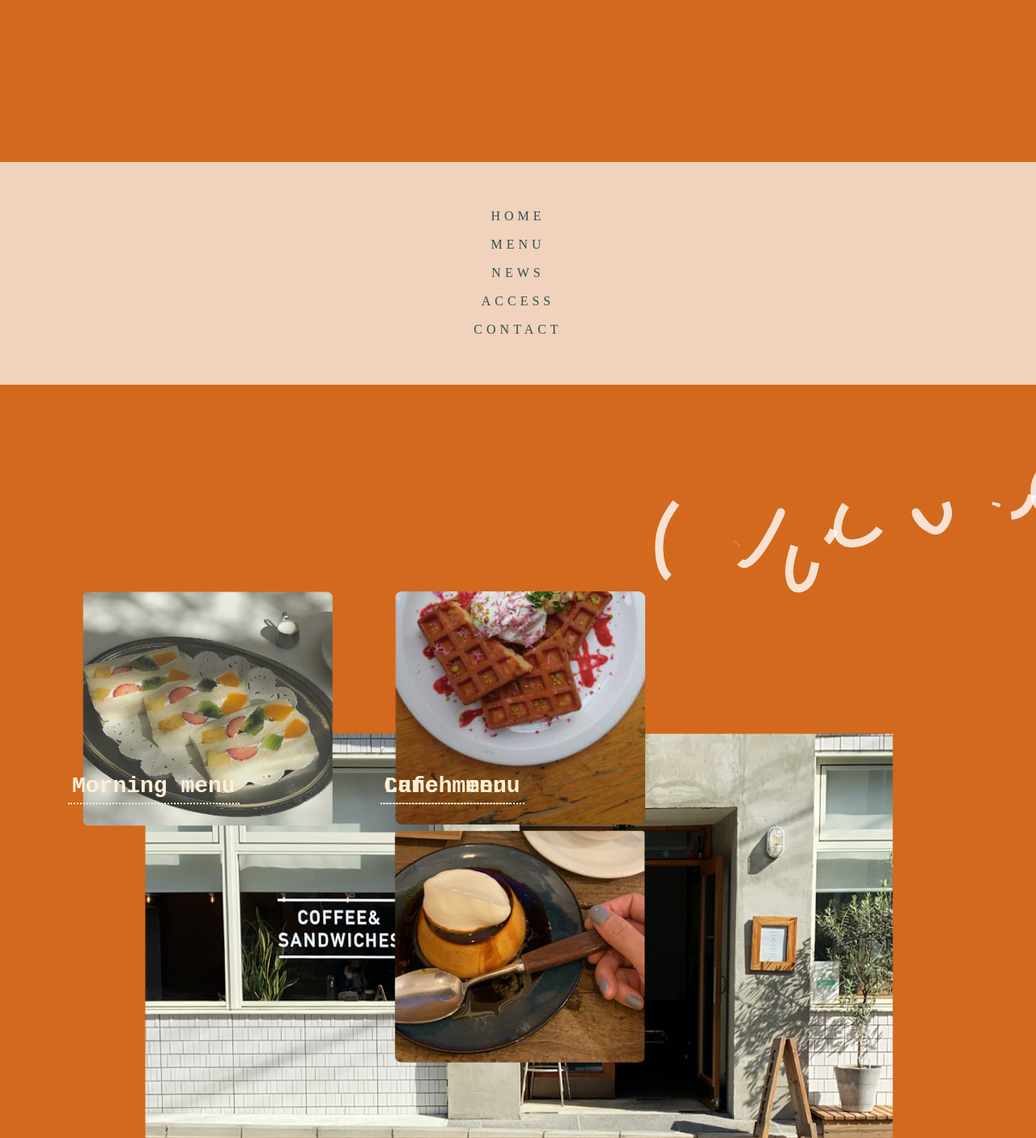
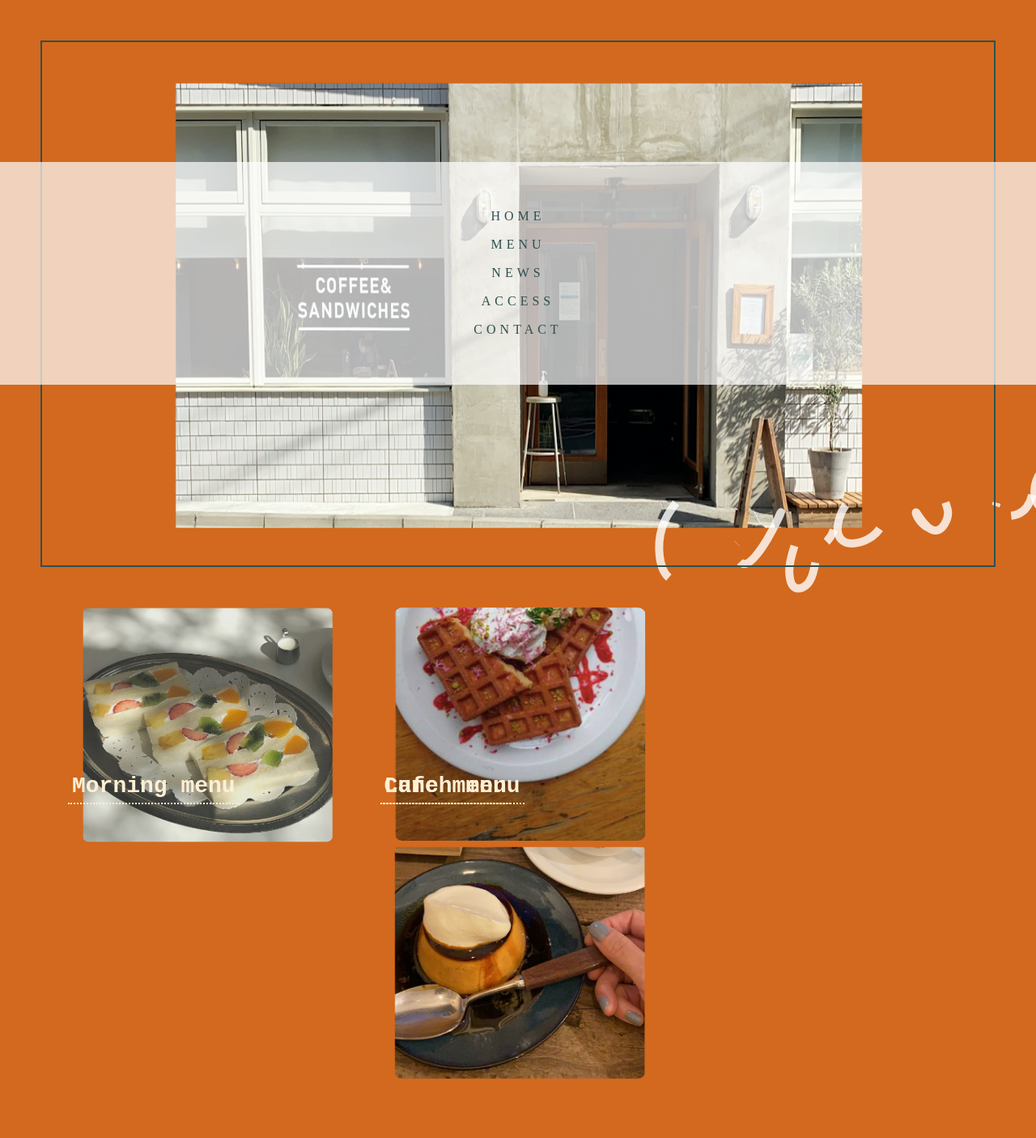
Before and after one commit to mi-eee/sample, a plain HTML site: page index.html in a window 1280 px wide. Shown: the top 1405 px of the page at 81% size. Drawn offline with Linux system fonts and the light colour scheme; a script that the page names is missing.

Commit message:
Update cafe-site.css

```diff
--- a/cafe-site.css
+++ b/cafe-site.css
@@ -10,6 +10,7 @@ form, input, div {
 
 body {
     font-family: 'Courier New', Courier, 'monospace';
+    background-color: chocolate;
 }
 
 li {
@@ -36,18 +37,25 @@ h2 {
 }
 
 header {
-    z-index: 0;
-    height: 630px;
-    background-color: chocolate;
+    height: 650px;
     text-align: center;
     width: 100%;
+}
+
+.container {
+    height: 650px;
+    border: 2px solid darkslategrey;
+    margin: 50px;
+    position: absolute;
+    top: 0;
 }
 
 header img {
     width: 72.5%;
     height: 600px;
     position: relative;
-    padding-top: 100px;
+    padding-top: 50px;
+    z-index: -5;
 }
 
 .list  {
@@ -87,11 +95,7 @@ li {
     padding: 8px 0;
 }
 
-.main {
-    background-color: chocolate;
-}
 .menu {
-    background-color: chocolate;
     padding: 70px 0 100px 0;
 }
 
@@ -136,12 +140,6 @@ li {
     margin: 0 auto;
 }
 
-.access .line {
-    padding-bottom: 10px;
-    width: 300px;
-    margin-left: 300px;
-}
-
 .map {
     float: left;
     padding: 20px;
@@ -176,7 +174,7 @@ h3 {
 .calendar {
     width: 540px;
     float: left;
-    margin-top: 35px;
+    margin-top: 20px;
     padding: 30px 0;
     background-color: rgba(0,0,0,0.5);
 }
```
